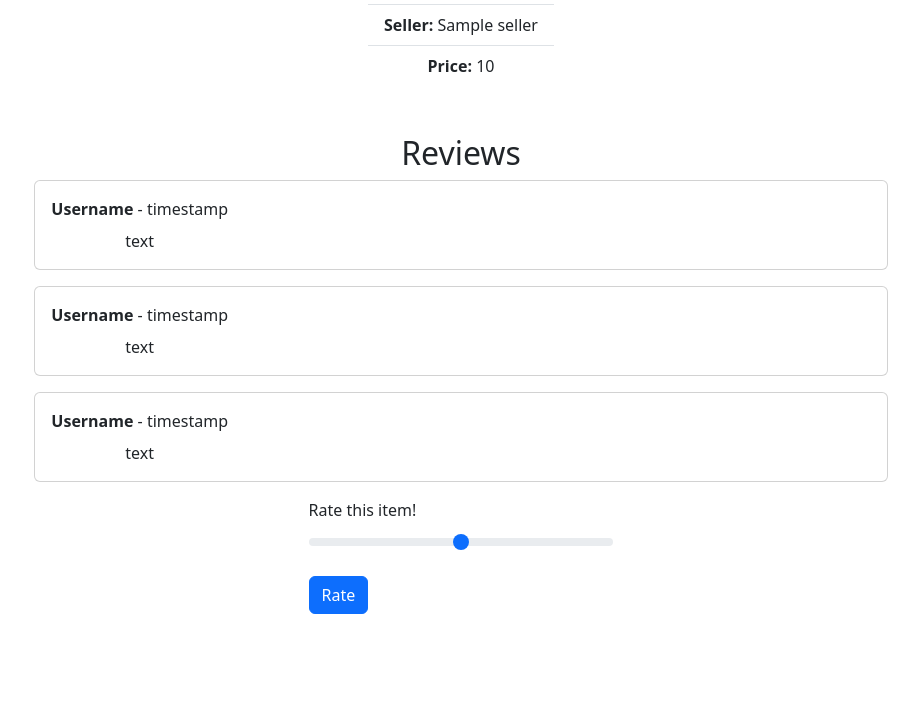
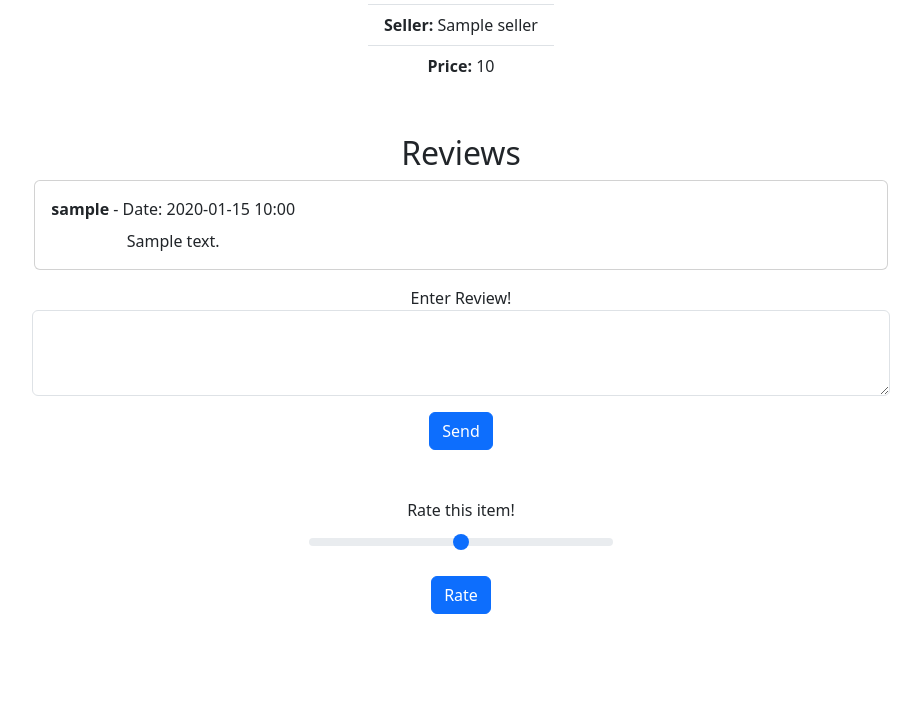
Before and after one commit to doganalkim/CENG495-HW1, a Flask app: template app/templates/item_details.html in a window 1280 px wide. Shown: the part 363-1073 px from the top of the page, without its empty margins (179-1100 px from the left). After the commit the page ends 977 px from the top, so only its background shows below. Run offline with Flask 3, Linux system fonts and the light colour scheme; the template is opened without the code that fills it: most values are stand-ins (such as "Sample title", 1, 10 or a date in 2020); parts of the project's set-up code (start-up, migrations or seed data) failed here and were passed over.

Commit message:
Homework possibly finished

```diff
--- a/app/templates/index.html
+++ b/app/templates/index.html
@@ -22,7 +22,7 @@
                 <a class="nav-link active text-light" aria-current="page" href=" {{ url_for('main.index')}} ">Home</a>
               </li>
               <li class="nav-item ml-2">
-                <a class="nav-link text-light ml-2" href="#">My Profile</a>
+                <a class="nav-link text-light ml-2" href="{{url_for('main.profile')}}">My Profile</a>
               </li>
               {% if session.get('admin') %}
               <li class="nav-item">
--- a/app/templates/item_details.html
+++ b/app/templates/item_details.html
@@ -1,14 +1,14 @@
 {% extends 'index.html' %}
 
 {% block header %}
-  <h1>{% block title %}Home{% endblock %}</h1>
+  <h1>{% block title %}Item{% endblock %}</h1>
 {% endblock %}
 
 {% block content %}
     <div class="d-flex flex-column align-items-center mb-5">
         <h5 class="mb-2">Rating</h5>
         <div class="progress" style="width: 80%;">
-            <div class="progress-bar" role="progressbar" style="width: {{rating_percent}}%; " aria-valuenow="{{ rating }}" aria-valuemin="0" aria-valuemax="100">{{ rating }}</div>
+            <div class="progress-bar" role="progressbar" style="width: {{rating_percent}}%;" aria-valuenow="{{ rating }}" aria-valuemin="0" aria-valuemax="100">{{ rating }}</div>
         </div>
     </div>
 
@@ -53,43 +53,34 @@
                     Age: {{item['age']}} (year)
                 </div>
             {% endif %}
+
         <h2 class="mt-5" >Reviews</h2>
+
+        {% for review in reviews %}
             <div class="col-md-8 mx-auto mb-3">
                 <div class="card">
                     <div class="card-body d-flex">
                         <div>
-                        <p class="card-title mb-1"> <strong>Username</strong> - timestamp </p>
-                        <p class="card-text mt-2">  text</p>
+                            <p class="card-title mb-1"> <strong> {{review['username']}} </strong> - Date: {{ review['date'].strftime('%Y-%m-%d %H:%M') }} </p>
+                            <p class="card-text mt-2"> {{review['review']}} </p>
                         </div>
                     </div>
                 </div>
             </div>
-        <div class="col-md-8 mx-auto mb-3">
-            <div class="card">
-                <div class="card-body d-flex">
-                    <div>
-                        <p class="card-title mb-1"> <strong>Username</strong> - timestamp </p>
-                        <p class="card-text mt-2">  text</p>
+        {% endfor %}
+
+    <div class="d-flex justify-content-center" style="width: 100%;">
+        <form style="width: 67%;" method="post" action="{{ url_for('main.review', id = item['_id']) }}" >
+            <div class="form-group"  >
+                <label for="review">Enter Review!</label>
+                <textarea name="review" class="form-control" id="review" rows="3"></textarea>
             </div>
-                </div>
-            </div>
-        </div>
-        <div class="col-md-8 mx-auto mb-3">
-            <div class="card">
-                <div class="card-body d-flex">
-                    <div>
-                        <p class="card-title mb-1"> <strong>Username</strong> - timestamp </p>
-                        <p class="card-text mt-2">  text</p>
-                    </div>
-                </div>
-            </div>
-        </div>
+            <button type="submit" class="btn btn-primary mt-3" >Send</button>
+        </form>
+
     </div>
 
-    <div class="d-flex flex-column align-items-center justify-content-center  mb-5">
-        <div class="d-flex flex-column align-items-center justify-content-center  mb-5" style="width: 80%;">
-
-            <form method="post" action="{{url_for('main.rate_item', id = item['_id']) }}">
+    <form class="mt-5"  method="post" action="{{url_for('main.rate_item', id = item['_id']) }}">
 
         <label for="customRange2" class="form-label">Rate this item!</label>
         <input type="range" name='rate' class="form-range" min="0" max="10" id="rate">
@@ -97,7 +88,5 @@
         <button type="submit" class="btn btn-primary mt-3">Rate</button>
     </form>
 
-        </div>
-    </div>
 
 {% endblock %}
--- a/run.py
+++ b/run.py
@@ -3,4 +3,4 @@ from app import create_app
 app = create_app()
 
 if __name__ == '__main__':
-    app.run(debug = True)
+    app.run(debug = True) # Prod ortamda debug'ı kapatmayı unutma Alkım
```
Also changed, not shown: app/routes.py (+68 -3 lines), app/templates/admin_panel.html (+7 -7 lines), app/templates/list.html (+19 -0 lines), app/templates/profile.html (added, +30 -0 lines). Lines whose indentation alone changed are shown as unchanged.
